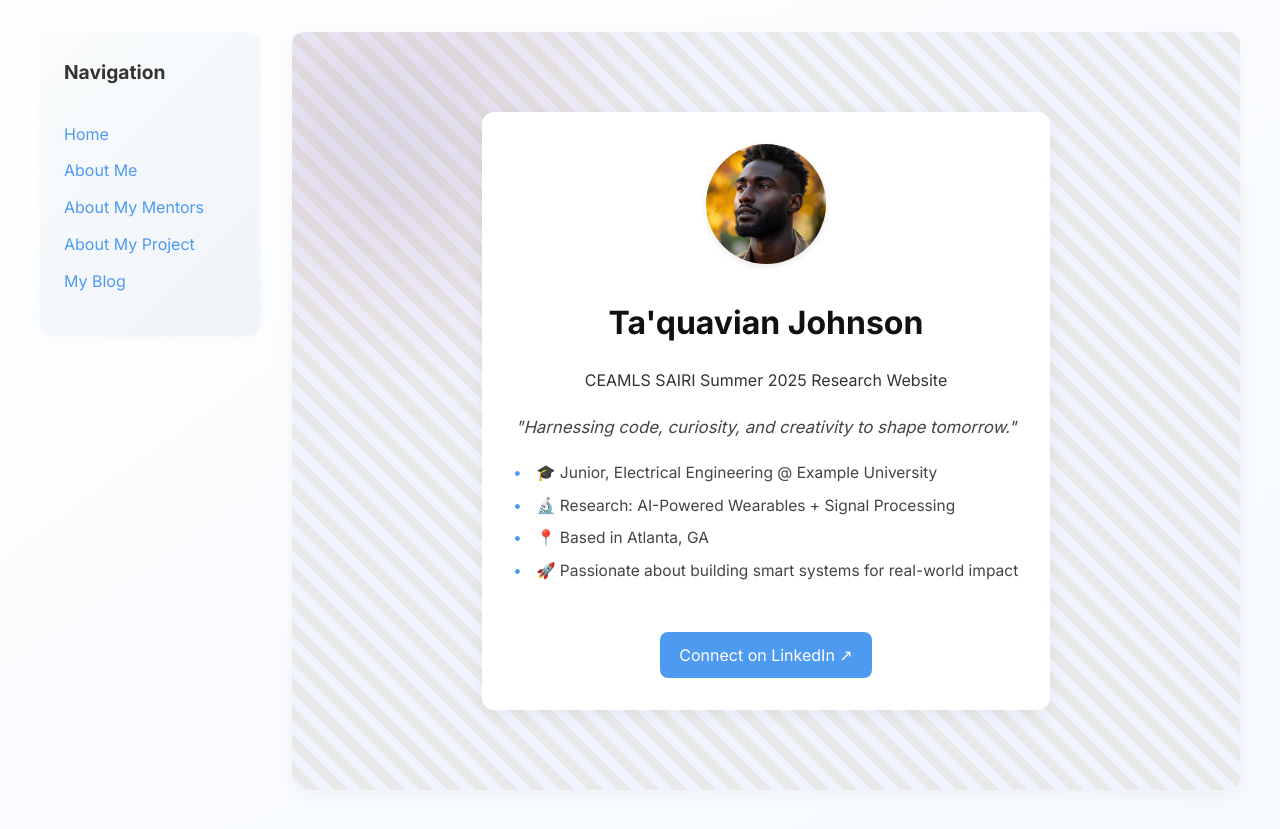
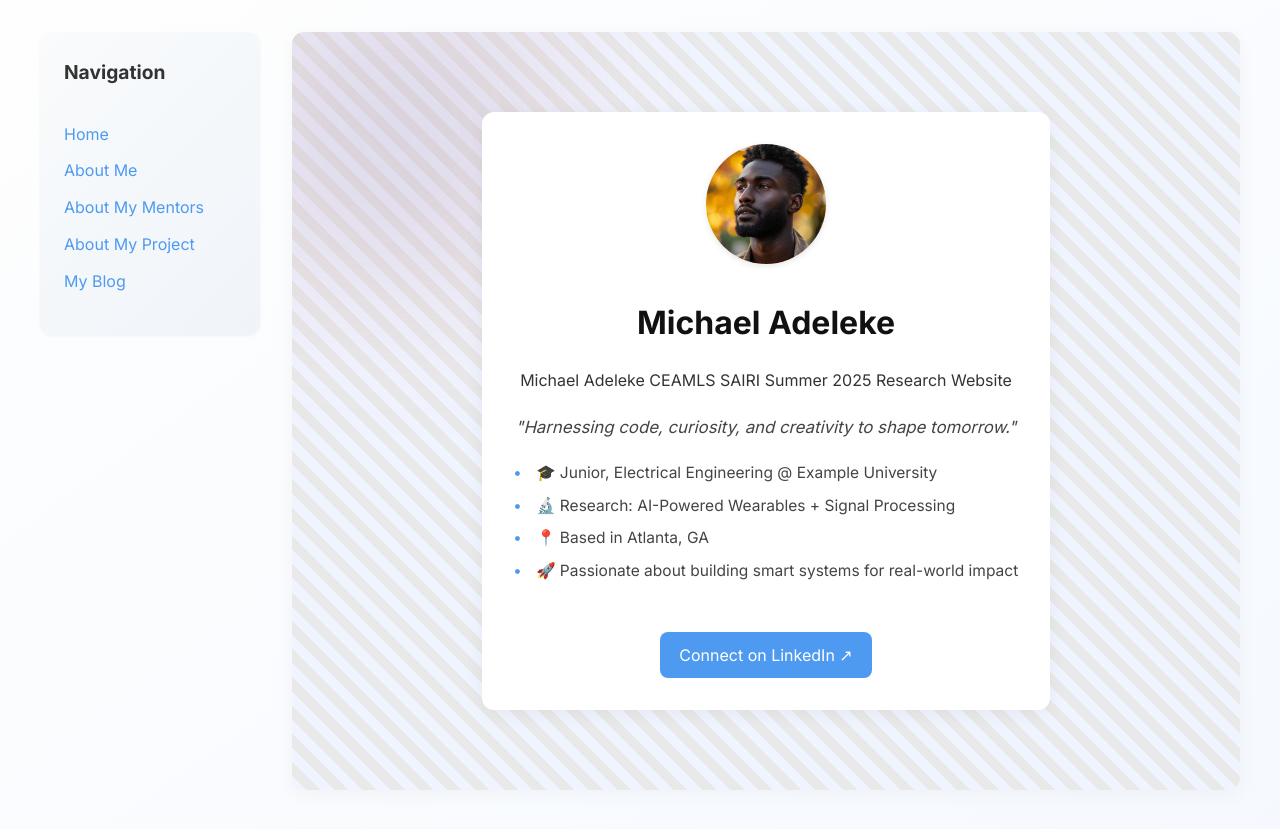
Before and after one commit to michaelladeleke/michaelladeleke.github.io, a Jekyll site: the page built from index.md, in a window 1280 px wide. Shown: the top 829 px of the page. Built offline with Jekyll 4.4.1, drawn with Linux system fonts in a browser that asks for light colours.

Commit message:
Update index.md

```diff
--- a/index.md
+++ b/index.md
@@ -1,7 +1,7 @@
 ---
 layout: home
-title: Ta'quavian Johnson
-description: CEAMLS SAIRI Summer 2025 Research Website
+title: Michael Adeleke
+description: Michael Adeleke CEAMLS SAIRI Summer 2025 Research Website
 
 motto: "Harnessing code, curiosity, and creativity to shape tomorrow."
 
```
